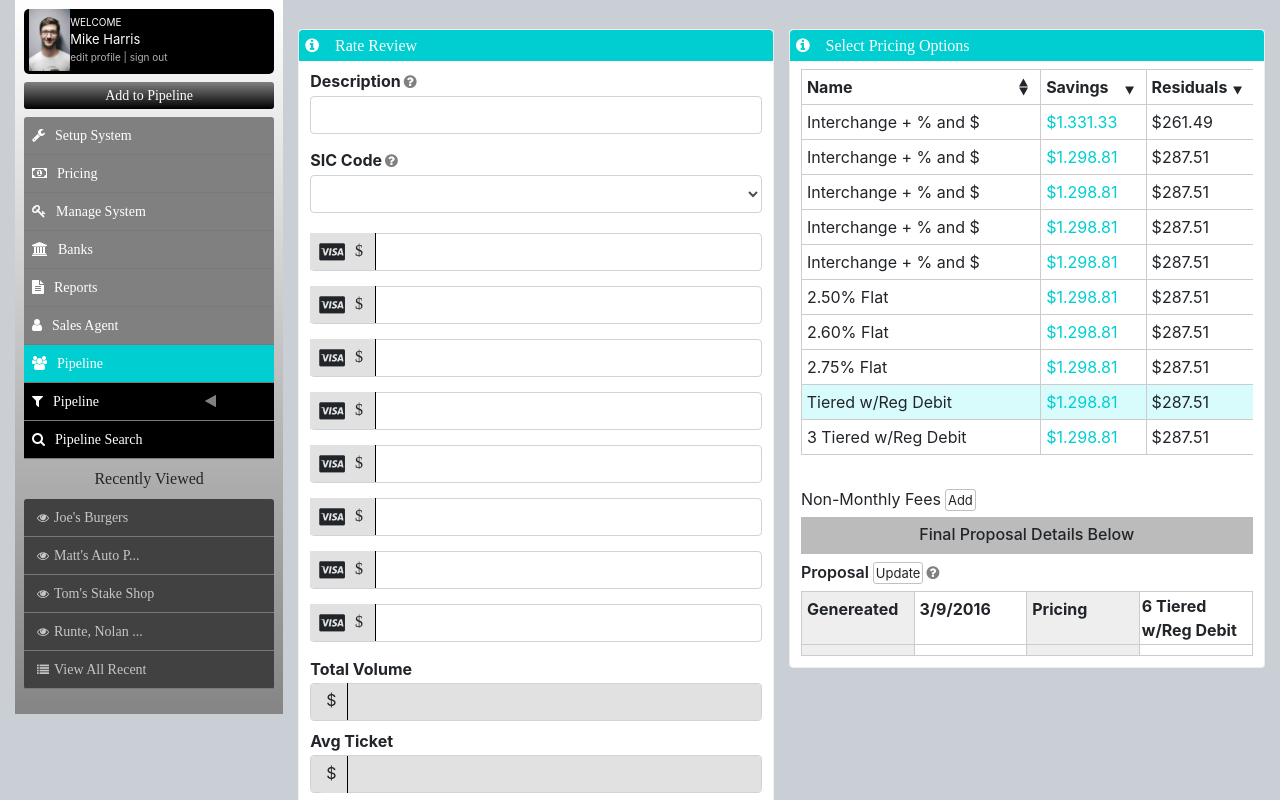
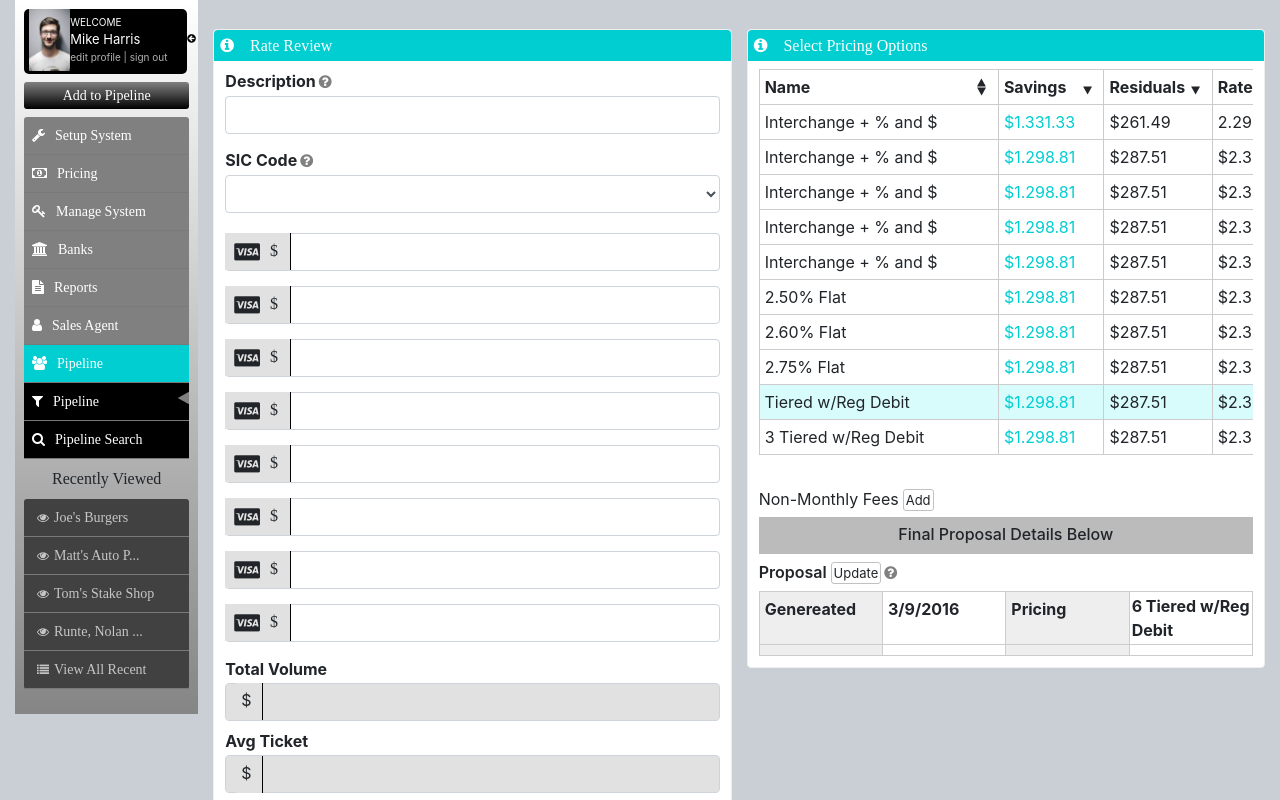
Before and after one commit to UsmanFarooq77/Inzilo_Project, an Angular app: page / in a window 1280 px wide. Shown: the top 800 px of the page. Built offline with nearby package versions, Linux system fonts and the light colour scheme.

Commit message:
Change the properties of some elements.

```diff
--- a/src/app/app.component.css
+++ b/src/app/app.component.css
@@ -2,14 +2,14 @@
   background-image: linear-gradient(white, #858585);
   height: 100vh;
   padding: 9px;
+  min-width: 166px;
 }
 .profile {
-  background-color: black;
-  color: white;
+  display: flex;
+  flex-wrap: nowrap;
   font-size: 10px;
-  width: 100%;
+  width: 104%;
   height: 65px;
-  border-radius: 5px;
 }
 .welcome {
   display: inline-block;
@@ -17,13 +17,12 @@
 }
 .mike {
   display: inline-block;
-  width: 100px;
+  width: 100%;
   font-size: 13px;
 }
 .fa-arrow-circle-left {
-  position: relative;
-  left: 76px;
   color: black;
+  margin-top: 24px;
 }
 .edit_profile {
   display: inline-block;
@@ -52,7 +51,6 @@ img {
   padding-left: 0px;
   background-color: grey;
   color: white;
-  /* padding: 8px 0px 14px 27px; */
   border-radius: 3px;
   width: 100%;
   font-size: 14px;
@@ -67,10 +65,10 @@ img {
   margin-right: 10px;
 }
 .navigations > li > .fa-play {
-  position: relative;
-  left: 103px;
   transform: rotate(180deg);
   color: grey;
+  float: right;
+  margin-right: 0px;
 }
 .recently_viewed {
   text-align: center;
@@ -105,6 +103,7 @@ img {
   padding: 0px 11px 11px 11px;
   height: 100vh;
   background-color: white !important;
+  min-width: 250px;
 }
 .rate_review {
   background-color: darkturquoise;
@@ -223,6 +222,7 @@ img {
   padding: 0px 11px 11px 11px;
   height: 100vh;
   background-color: white !important;
+  min-width: 250px;
 }
 .select_pricing {
   background-color: darkturquoise;
@@ -331,9 +331,6 @@ th {
 #new_color tr:nth-child(9) {
   background-color: rgb(216 252 252);
 }
-/* #new_color th:nth-child(1){
-    width: 25% !important;
- } */
 @media (min-width: 320px) and (max-width: 767px) {
   .profile_column {
     height: auto;
@@ -371,24 +368,8 @@ th {
   .select_pricing_main_div {
     height: auto;
   }
-  .col-md-2 {
-    flex: 0 0 31.3%;
-    max-width: 31.3%;
-  }
-  .col-md-5 {
-    flex: 0 0 33.3333%;
-    max-width: 33.3333%;
-  }
 }
 @media (min-width: 1024px) and (max-width: 1439px) {
-  .col-md-2 {
-    flex: 0 0 23.3%;
-    max-width: 23.3%;
-  }
-  .col-md-5 {
-    flex: 0 0 38.3333%;
-    max-width: 38.3333%;
-  }
   .visa_row > .col-md-8 {
     flex: 0 0 100%;
     max-width: 100%;
@@ -416,12 +397,6 @@ th {
   }
 }
 @media (min-width: 320px) and (max-width: 374px) {
-  .navigations > li > .fa-play {
-    left: 183px;
-  }
-  .fa-arrow-circle-left {
-    left: 156px;
-  }
   .col-md-2 {
     padding-left: 15px !important;
   }
@@ -430,12 +405,6 @@ th {
   }
 }
 @media (min-width: 375px) and (max-width: 424px) {
-  .navigations > li > .fa-play {
-    left: 238px;
-  }
-  .fa-arrow-circle-left {
-    left: 212px;
-  }
   .col-md-2 {
     padding-left: 15px !important;
   }
@@ -444,12 +413,6 @@ th {
   }
 }
 @media (min-width: 425px) and (max-width: 767px) {
-  .navigations > li > .fa-play {
-    left: 288px;
-  }
-  .fa-arrow-circle-left {
-    left: 262px;
-  }
   .col-md-2 {
     padding-left: 15px !important;
   }
@@ -459,16 +422,10 @@ th {
 }
 @media (min-width: 1441px) {
   table {
-    width: 100% !important;
+    width: 100%;
   }
 }
 @media (min-width: 2559px) and (max-width: 2560px) {
-  .navigations > li > .fa-play {
-    left: 290px;
-  }
-  .fa-arrow-circle-left {
-    left: 264px;
-  }
   .heading_name {
     float: right;
     margin-right: 19.5px;
@@ -497,3 +454,16 @@ th {
     margin-top: 9px;
   }
 }
+.column-container {
+  display: flex;
+}
+@media (max-width: 1176px) {
+  .col-md-5 {
+    flex: 0 0 100% !important;
+    max-width: 100% !important;
+  }
+  .col-md-2 {
+    flex: 0 0 100% !important;
+    max-width: 100% !important;
+  }
+}
--- a/src/app/app.component.html
+++ b/src/app/app.component.html
@@ -3,16 +3,17 @@
     <div class="col-md-2">
       <div class="profile_column">
         <div class="profile">
-          <div style="display: flex; flex-direction: row; flex-wrap: nowrap;">
+          <div style="display: flex; flex-direction: row; flex-wrap: nowrap;
+          background-color: black; border-radius: 5px; color: white; width: 97%;">
             <img src="../assets/images/profile.jpg">
             <div style="width: 100px; margin-top: 6px;">
               <span class="welcome">WELCOME</span>
               <span class="mike">Mike Harris
-                <i class="fa fa-arrow-circle-left" aria-hidden="true"></i>
               </span>
               <span class="edit_profile">edit profile | sign out</span>
             </div>
           </div>
+          <i class="fa fa-arrow-circle-left" aria-hidden="true"></i>
         </div>
         <div>
           <p class="add_to_profile">Add to Pipeline</p>
@@ -27,7 +28,8 @@
               <li><i class="fa fa-file-text" aria-hidden="true"></i>Reports</li>
               <li><i class="fa fa-user" aria-hidden="true"></i>Sales Agent</li>
               <li style="background-color: darkturquoise;"><i class="fa fa-users" aria-hidden="true"></i>Pipeline</li>
-              <li style="background-color: black;"><i class="fa fa-filter" aria-hidden="true"></i>Pipeline
+              <li style="background-color: black; padding-right: 0px;"><i class="fa fa-filter"
+                  aria-hidden="true"></i>Pipeline
                 <i class="fa fa-play" aria-hidden="true"></i>
               </li>
               <li style="background-color: black;"><i class="fa fa-search" aria-hidden="true"></i>Pipeline Search</li>
@@ -48,7 +50,7 @@
         </div>
       </div>
     </div>
-    <div style="padding: 29px 15px 0px 0px;" class="col-md-5">
+    <div class="col-md-5" style="padding: 29px 15px 0px 0px;">
       <div class="rate_review_main_div">
         <h6 class="rate_review">
           <i style="margin-right: 12px;" class="fa fa-info-circle" aria-hidden="true"></i>
@@ -58,7 +60,7 @@
         <i class="fa fa-question-circle" aria-hidden="true"></i>
         <input type="text" class="form-control">
         <label style="    margin-top: 14px;
-        margin-bottom: 3px;">SIC Code</label>
+          margin-bottom: 3px;">SIC Code</label>
         <i class="fa fa-question-circle" aria-hidden="true"></i>
         <select type="text" class="form-control"></select>
         <div class="row visa_row">
```
